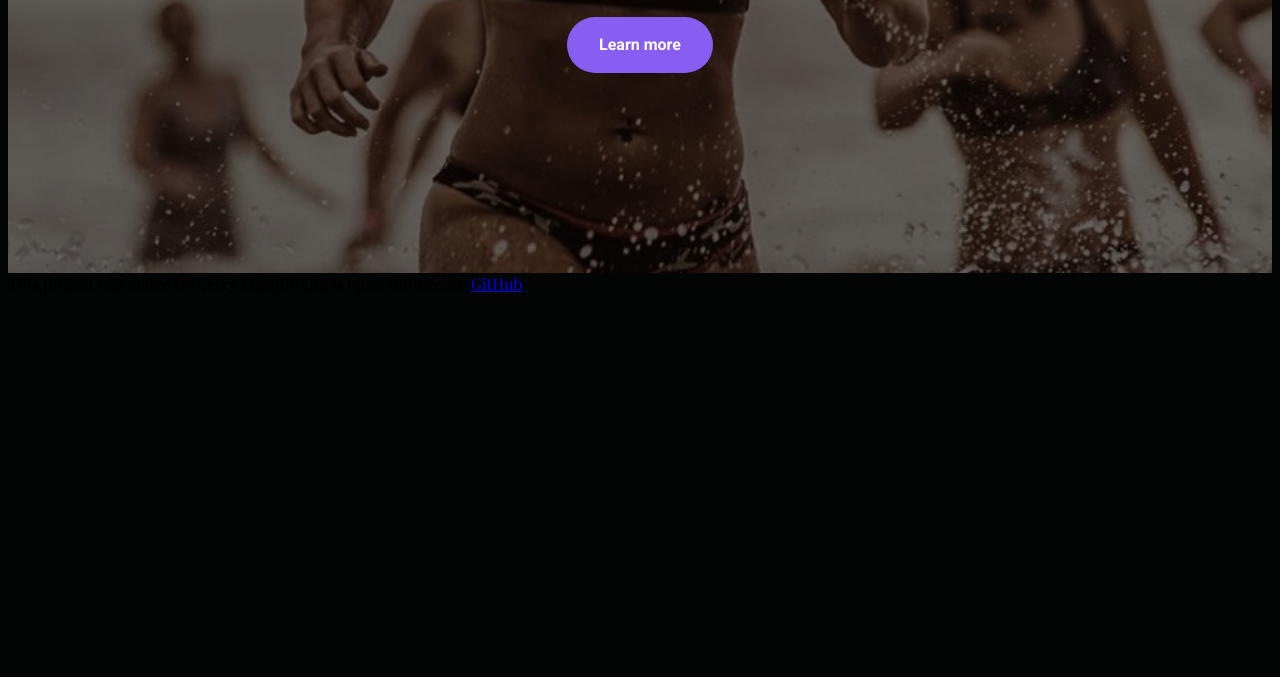
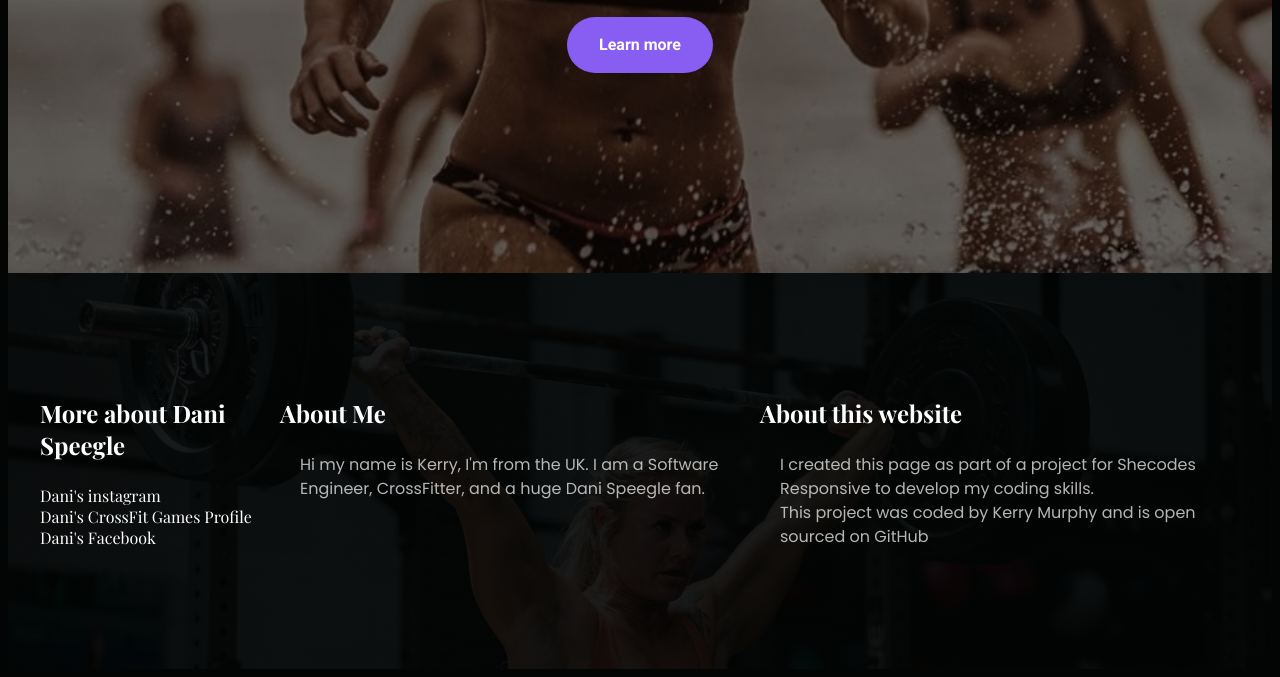
Before and after one commit to Kerrigan1337/Dani_Speegle, a plain HTML site: page index.html in a window 1280 px wide. Shown: the part 559-1236 px from the top of the page. Before the commit the page ends 861 px from the top, so only its background shows below. Drawn offline with nearby package versions, Linux system fonts and the light colour scheme; a web font is replaced by a local one.

Commit message:
Added footer

```diff
--- a/index.html
+++ b/index.html
@@ -7,7 +7,7 @@
     <link rel="preconnect" href="https://fonts.googleapis.com" />
     <link rel="preconnect" href="https://fonts.gstatic.com" crossorigin />
     <link
-      href="https://fonts.googleapis.com/css2?family=Montserrat:wght@700&family=Playfair+Display:ital,wght@0,400;0,500;0,600;0,700;0,800;0,900;1,400;1,500;1,600;1,700;1,800;1,900&family=Roboto:wght@300;500;700&family=Rubik+Bubbles&display=swap"
+      href="https://fonts.googleapis.com/css2?family=Montserrat:wght@700&family=Playfair+Display:ital,wght@0,400;0,500;0,600;0,700;0,800;0,900;1,400;1,500;1,600;1,700;1,800;1,900&family=Poppins:ital,wght@0,100;0,200;0,300;0,400;0,500;0,600;0,700;0,800;0,900;1,100;1,200;1,300;1,400;1,500;1,600;1,700;1,800;1,900&family=Roboto:wght@300;500;700&family=Rubik+Bubbles&display=swap"
       rel="stylesheet"
     />
     <link rel="stylesheet" href="src/styles.css" />
@@ -22,10 +22,55 @@
         <a href="#more">Learn more</a>
       </header>
       <footer>
-        This project was coded by Kerry Murphy and is open sourced on
-        <a href="https://github.com/Kerrigan1337/Dani_Speegle" target="_blank"
-          >GitHub</a
-        >
+        <section class="grid">
+          <div>
+            <h3>More about Dani Speegle</h3>
+            <ul>
+              <li>
+                <a
+                  href="https://www.instagram.com/dellespeegle/"
+                  target="_blank"
+                  >Dani's instagram</a
+                >
+              </li>
+              <li>
+                <a
+                  href="https://games.crossfit.com/athlete/670000"
+                  target="_blank"
+                  >Dani's CrossFit Games Profile</a
+                >
+              </li>
+              <li>
+                <a
+                  href="https://www.facebook.com/dellespeegle/?locale=en_GB"
+                  target="_blank"
+                  >Dani's Facebook</a
+                >
+              </li>
+            </ul>
+          </div>
+          <div>
+            <h3>About Me</h3>
+            <p>
+              Hi my name is Kerry, I'm from the UK. I am a Software Engineer,
+              CrossFitter, and a huge Dani Speegle fan.
+            </p>
+          </div>
+          <div>
+            <h3>About this website</h3>
+            <p>
+              I created this page as part of a project for Shecodes Responsive
+              to develop my coding skills.
+              <br />
+              This project was coded by Kerry Murphy and is open sourced on
+              <a
+                href="https://github.com/Kerrigan1337/Dani_Speegle"
+                target="_blank"
+                >GitHub</a
+              >
+            </p>
+          </div>
+        </section>
       </footer>
     </div>
   </body>
--- a/src/styles.css
+++ b/src/styles.css
@@ -55,7 +55,51 @@ header a {
   margin: 0 auto;
   font-family: "Playfair Display";
 }
-@media (max-width: 900px) {
+footer {
+  color: white;
+  background-image: linear-gradient(rgba(2, 4, 3, 0.9), rgba(2, 4, 3, 0.9)),
+    url("../images/Dani-Speegle.jpg");
+  background-repeat: no-repeat;
+  background-size: cover;
+  padding: 100px 0;
+}
+footer h3 {
+  font-style: normal;
+  font-weight: 700;
+  font-size: 24px;
+  line-height: 32px;
+}
+footer p {
+  font-family: "Poppins";
+  font-style: normal;
+  font-weight: 400;
+  font-size: 16px;
+  line-height: 24px;
+  opacity: 0.7;
+  margin: 20px;
+}
+footer ul {
+  padding: 0;
+}
+footer li {
+  list-style: none;
+  margin: 0;
+  padding: 0;
+}
+footer a {
+  color: white;
+  text-decoration: none;
+  opacity: o.7;
+}
+section {
+  max-width: 1200px;
+  margin: 0 auto;
+}
+.grid {
+  display: grid;
+  grid-template-columns: 1fr 2fr 2fr;
+}
+@media (max-width: 960px) {
   header {
     padding: 60px 0;
   }
```
Also changed, not shown: images/Dani-Speegle.jpg (added).
